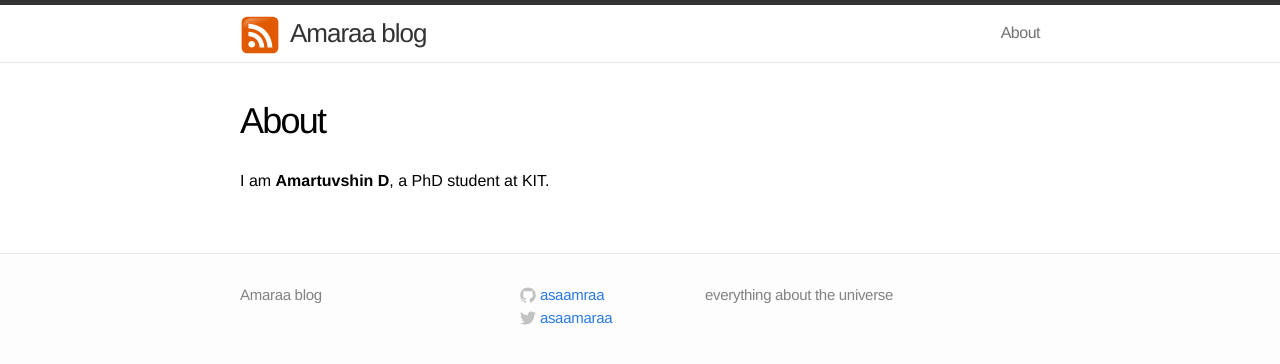
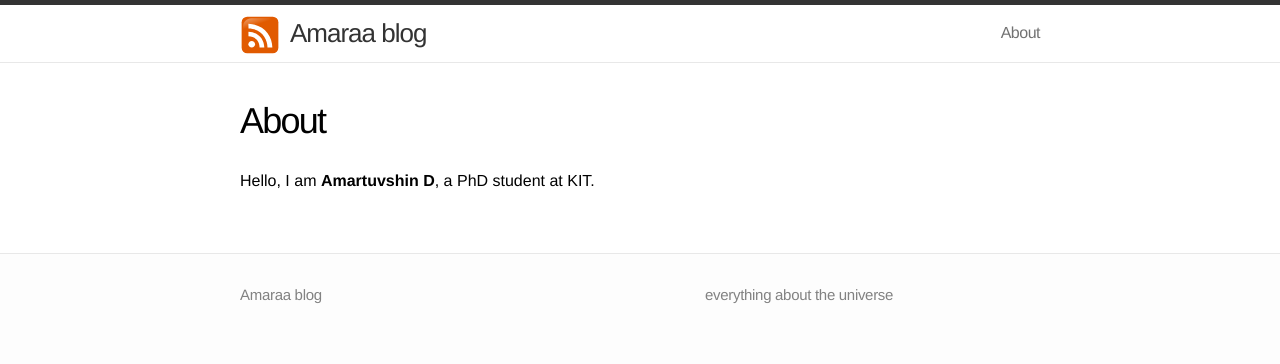
Before and after one commit to asaamaraa/asaamaraa.github.io, a Jekyll site: the page built from about.md, in a window 1280 px wide. Shown: the top 364 px of the page. Built offline with Jekyll 4.4.1, drawn with Linux system fonts in a browser that asks for light colours.

Commit message:
Initial commit

```diff
--- a/_config.yml
+++ b/_config.yml
@@ -4,8 +4,8 @@ email:
 description: "everything about the universe"
 baseurl: ""
 url: "http://asaamaraa.github.io"
-twitter_username: asaamaraa
-github_username:  asaamraa
+twitter_username:
+github_username:
 
 # Build settings
 markdown: kramdown
--- a/_posts/2018-04-26-intro.markdown
+++ b/_posts/2018-04-26-intro.markdown
@@ -9,7 +9,7 @@ date:   2018-04-26 15:39:00
 
 Аливаа түүх эхлэхэд, тэр зүйл урьд өмнөөс төлөвлөгдсөн эсвэл санаандгүйгээр тохиолдсон байж болох 2 талтай. Гэвч арай
 сонирхолтой үүднээс бидэнд тохиолдож байгаа бүх зүйлс маань цаанаасаа төлөвлөгдсөн байсан гэж бодох юм бол Дэлхий ертөнц үүсэхээс
-эхлээд өнөөдрийг хүртэл энэ пост бичигдэх гэж 4,54... ТЭРБУМ жил хүлээгдсэн үг болж таарна. Хэрвээ энэ бүхэл бүтэн урт удаан
+эхлээд өнөөдрийг хүртэл энэ пост бичигдэх гэж 13,8... ТЭРБУМ жил хүлээгдсэн үг болж таарна. Хэрвээ энэ бүхэл бүтэн урт удаан
 үргэлжилсэн гинжин хэлхээ мэт цаг хугацааны аль нэг хэсэгт нь багахан өөрчлөлт ороход л бидний өнөөдрийн амьдрал өөр болох магадлал
 өндөр. Иймээс бид бүхэнд байгаа цаг хугацаа бол орчлон ертөнц, дэлхий үүсэхээс эхлээд урт удаан хүлээгдсэн гайхамшигтай амжилттайгаар
 дамжигдан явсаар бидэнд ирсэн үнэт зүйл мэт. Тиймээс блог бичиж эхлэхээр шийдлээ :)
--- a/about.md
+++ b/about.md
@@ -4,4 +4,4 @@ title: About
 permalink: /about/
 ---
 
-I am **Amartuvshin D**, a PhD student at KIT.
+Hello, I am **Amartuvshin D**, a PhD student at KIT.
```
Also changed, not shown: 1 other file.
